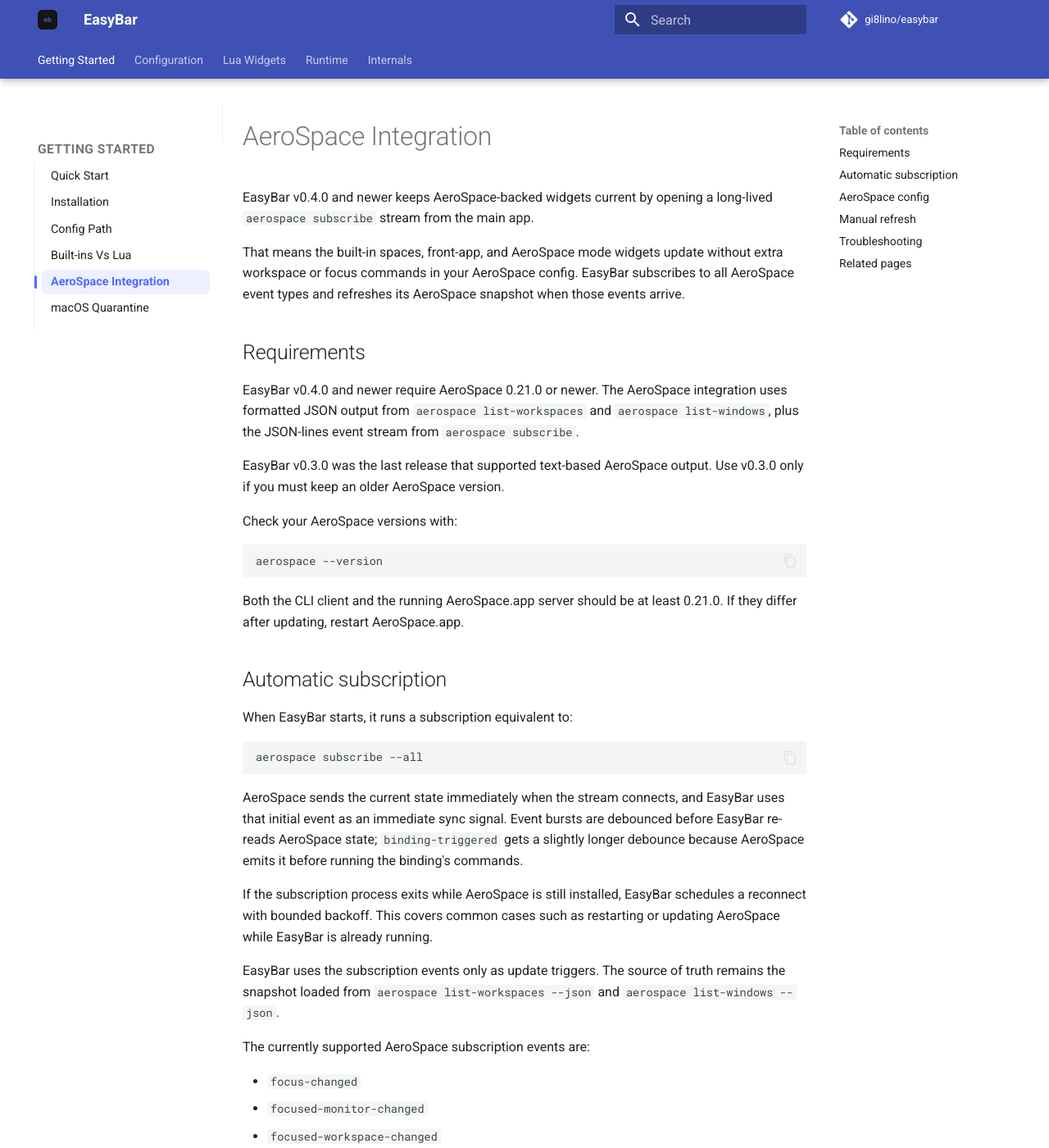
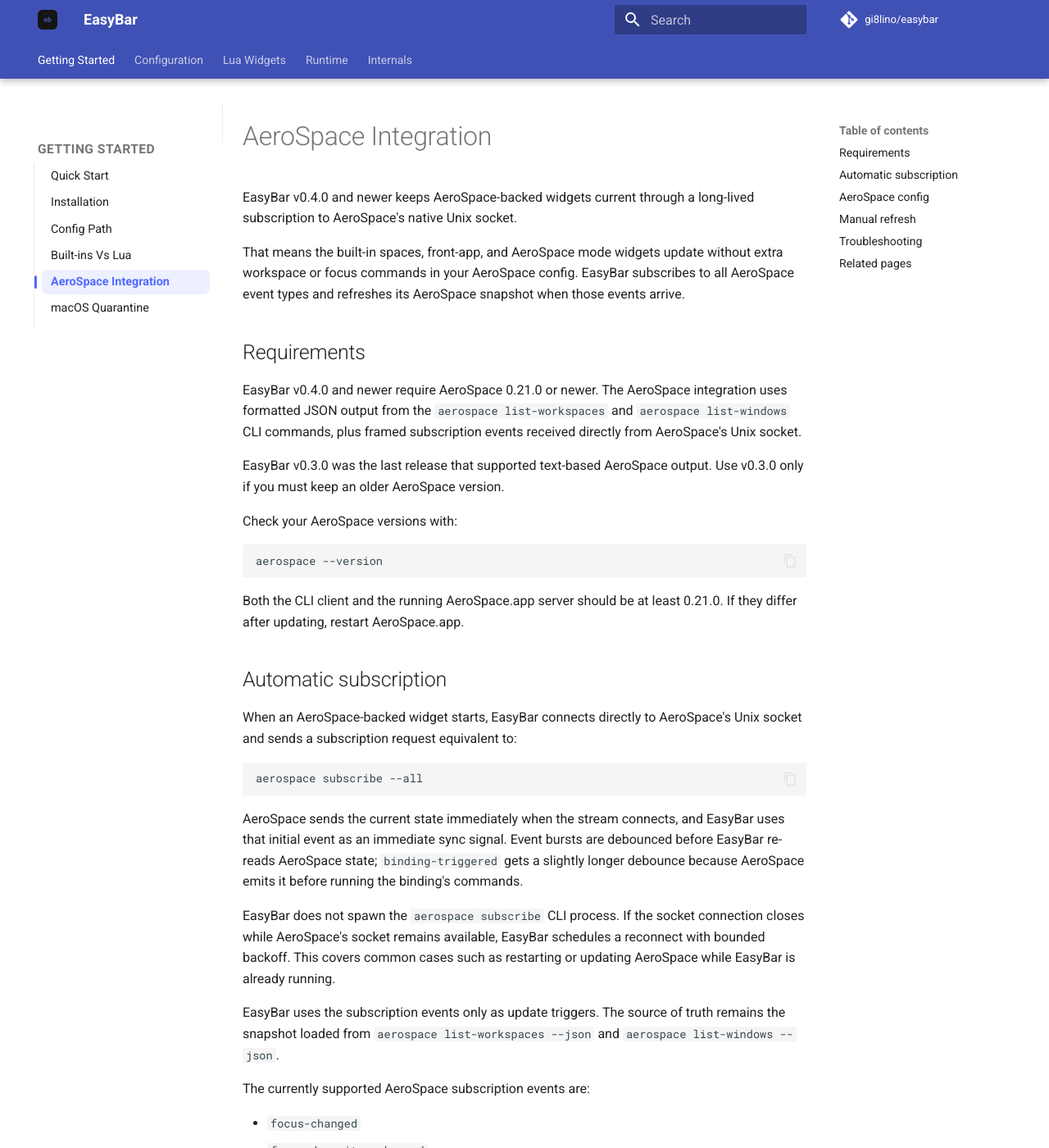
Before and after one commit to gi8lino/easybar, an MkDocs documentation site: the page built from docs/content/getting-started/aerospace.md, in a window 1280 px wide and 1400 px high. Shown: the whole window at 82% size. Built offline with MkDocs 1.6.1 and Material for MkDocs 9.7.7, drawn with Linux system fonts in a browser that asks for light colours; comment, search, counter and statistics services are not loaded; some of the changed text lies outside the part shown.

Commit message:
docs(aerospace): describe native socket subscription

````diff
--- a/docs/content/getting-started/aerospace.md
+++ b/docs/content/getting-started/aerospace.md
@@ -1,12 +1,12 @@
 # AeroSpace Integration
 
-EasyBar v0.4.0 and newer keeps AeroSpace-backed widgets current by opening a long-lived `aerospace subscribe` stream from the main app.
+EasyBar v0.4.0 and newer keeps AeroSpace-backed widgets current through a long-lived subscription to AeroSpace's native Unix socket.
 
 That means the built-in spaces, front-app, and AeroSpace mode widgets update without extra workspace or focus commands in your AeroSpace config. EasyBar subscribes to all AeroSpace event types and refreshes its AeroSpace snapshot when those events arrive.
 
 ## Requirements
 
-EasyBar v0.4.0 and newer require AeroSpace 0.21.0 or newer. The AeroSpace integration uses formatted JSON output from `aerospace list-workspaces` and `aerospace list-windows`, plus the JSON-lines event stream from `aerospace subscribe`.
+EasyBar v0.4.0 and newer require AeroSpace 0.21.0 or newer. The AeroSpace integration uses formatted JSON output from the `aerospace list-workspaces` and `aerospace list-windows` CLI commands, plus framed subscription events received directly from AeroSpace's Unix socket.
 
 EasyBar v0.3.0 was the last release that supported text-based AeroSpace output. Use v0.3.0 only if you must keep an older AeroSpace version.
 
@@ -20,7 +20,7 @@
 
 ## Automatic subscription
 
-When EasyBar starts, it runs a subscription equivalent to:
+When an AeroSpace-backed widget starts, EasyBar connects directly to AeroSpace's Unix socket and sends a subscription request equivalent to:
 
 ```bash
 aerospace subscribe --all
@@ -28,7 +28,7 @@
 
 AeroSpace sends the current state immediately when the stream connects, and EasyBar uses that initial event as an immediate sync signal. Event bursts are debounced before EasyBar re-reads AeroSpace state; `binding-triggered` gets a slightly longer debounce because AeroSpace emits it before running the binding's commands.
 
-If the subscription process exits while AeroSpace is still installed, EasyBar schedules a reconnect with bounded backoff. This covers common cases such as restarting or updating AeroSpace while EasyBar is already running.
+EasyBar does not spawn the `aerospace subscribe` CLI process. If the socket connection closes while AeroSpace's socket remains available, EasyBar schedules a reconnect with bounded backoff. This covers common cases such as restarting or updating AeroSpace while EasyBar is already running.
 
 EasyBar uses the subscription events only as update triggers. The source of truth remains the snapshot loaded from `aerospace list-workspaces --json` and `aerospace list-windows --json`.
 
@@ -53,7 +53,7 @@
 
 ## AeroSpace config
 
-EasyBar updates AeroSpace-backed widgets from its automatic subscription stream, so no EasyBar commands are required in your AeroSpace config for normal updates.
+EasyBar updates AeroSpace-backed widgets from its automatic socket subscription, so no EasyBar commands are required in your AeroSpace config for normal updates. Refreshed state is delivered directly to the registered native widgets through typed in-process callbacks.
 
 EasyBar listens to `binding-triggered` and re-reads AeroSpace state after a short delay, so separate layout commands are not needed either.
 
@@ -79,7 +79,8 @@
 
 - `aerospace subscription started`
 - `aerospace subscription event received`
-- `aerospace subscription exited`
+- `aerospace subscription disconnected`
+- `aerospace subscription ended`
 - `aerospace subscription reconnect scheduled`
 
 If a local script needs to notify widgets about a known state change, use EasyBar scripting events from [Runtime Control](../runtime/control.md).
````
Also changed, not shown: docs/content/internals/architecture/control-socket.md (+4 -4 lines), docs/content/runtime/recovery.md (+4 -4 lines), docs/content/internals/lua-runtime/contributor-notes.md (line endings or trailing spaces).
